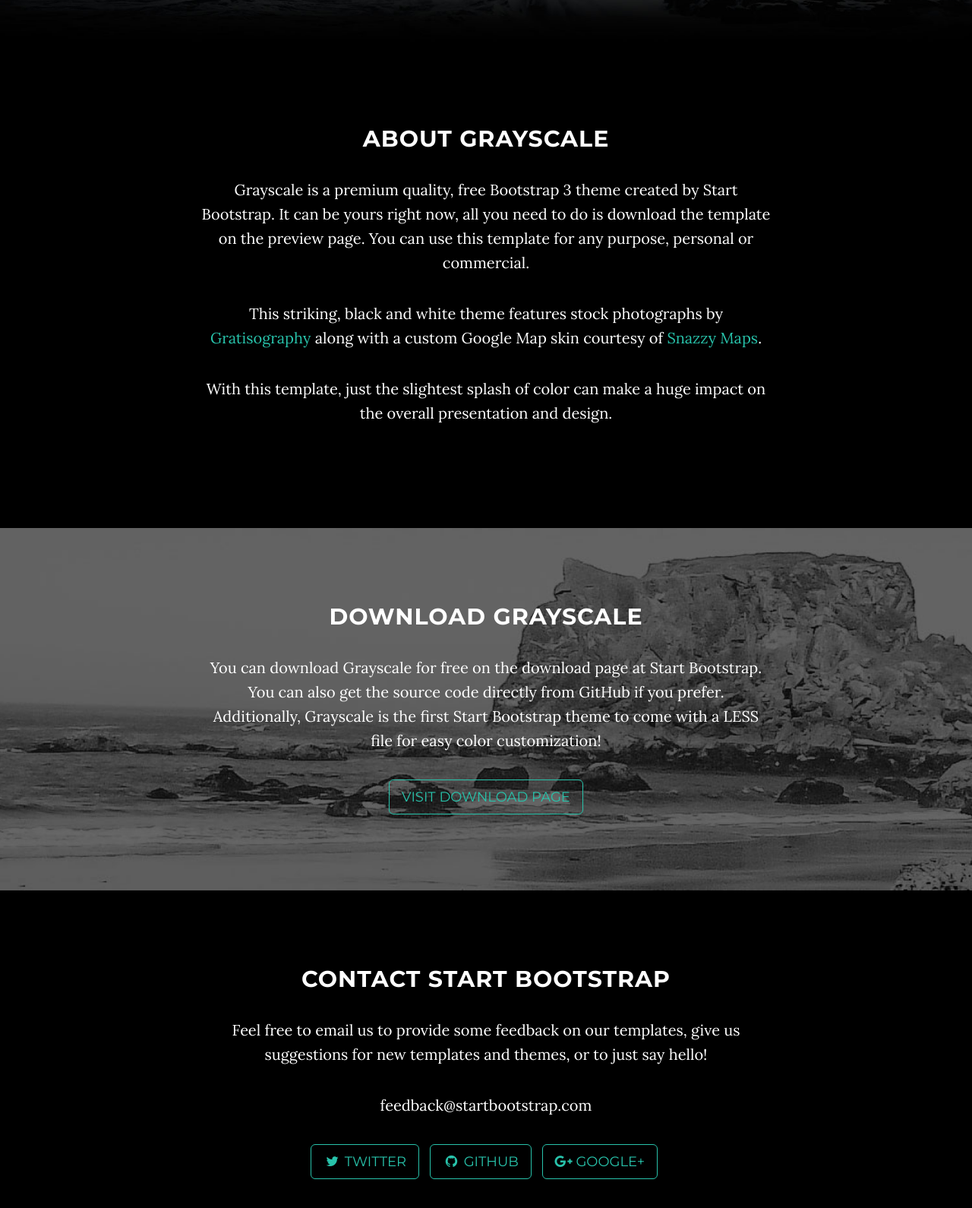
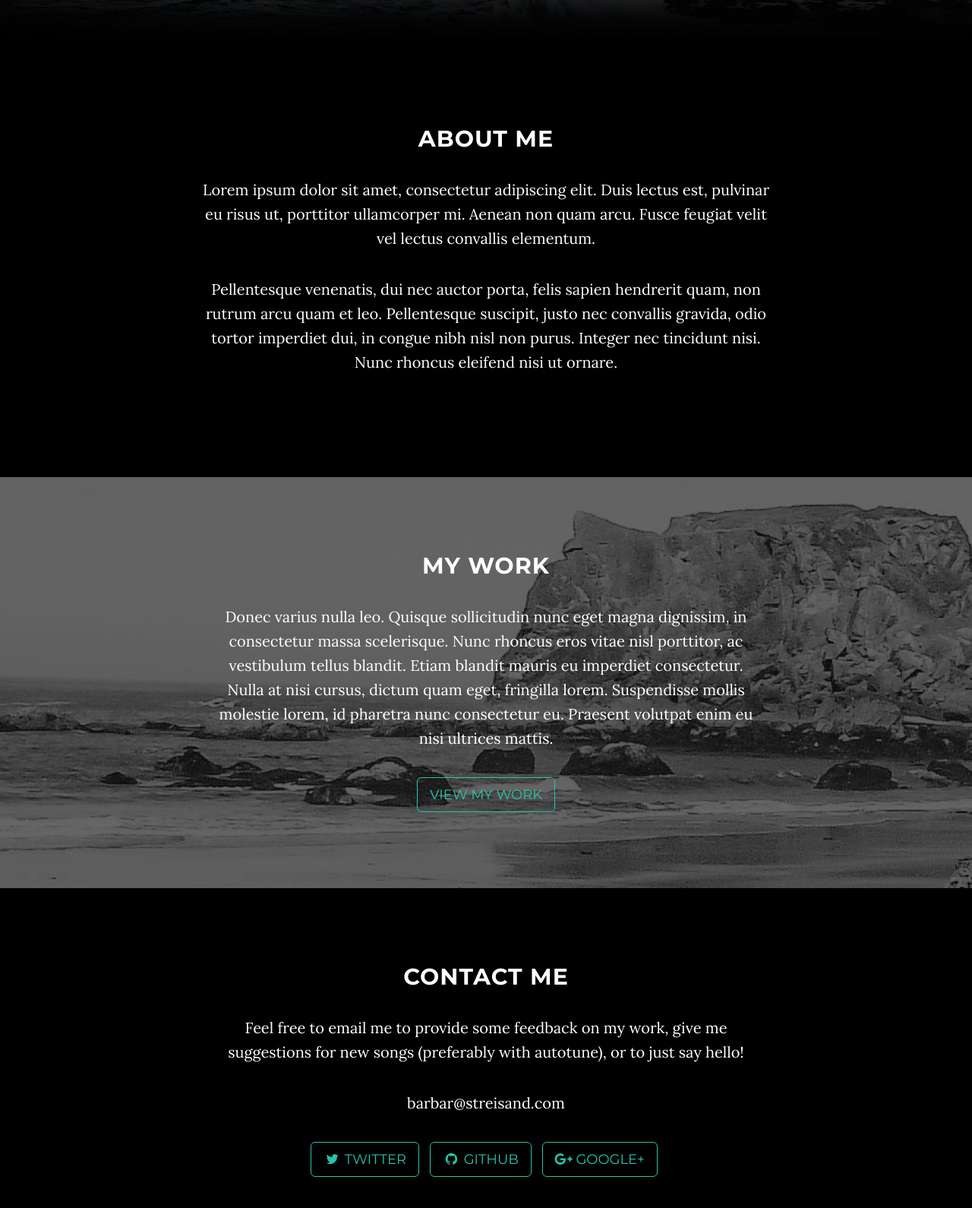
Before and after one commit to yukt222/express-starter, a website: page views/index.html in a window 1280 px wide. Shown: the part 734-2324 px from the top of the page at 76% size. Drawn offline with nearby package versions, Linux system fonts and the light colour scheme; files that its build step writes are made by us from their sources; files whose address does not match are found by name.

Commit message:
rename all template information to be portfolio specific

```diff
--- a/static/css/grayscale.css
+++ b/static/css/grayscale.css
@@ -156,7 +156,7 @@
     }
 
     .brand-heading {
-        font-size: 100px;
+        font-size: 75px;
     }
 
     .intro-text {
@@ -242,7 +242,7 @@
     padding-top: 100px;
 }
 
-.download-section {
+.my_work-section {
     width: 100%;
     padding: 50px 0;
     color: #fff;
@@ -255,7 +255,7 @@
 }
 
 @media(min-width:767px) {
-    .download-section {
+    .my_work-section {
         padding: 100px 0;
     }
 }
--- a/views/index.html
+++ b/views/index.html
@@ -7,7 +7,8 @@
     <meta name="description" content="">
     <meta name="author" content="">
 
-    <title>Grayscale - Free One Page Theme for Bootstrap 3</title>
+    <!-- EDIT ME -->
+    <title>My Portfolio</title>
 
     <!-- Bootstrap Core CSS -->
     <link href="http://netdna.bootstrapcdn.com/bootstrap/3.0.3/css/bootstrap.min.css" rel="stylesheet" type="text/css">
@@ -31,7 +32,8 @@
                     <i class="fa fa-bars"></i>
                 </button>
                 <a class="navbar-brand" href="#page-top">
-                    <i class="fa fa-play-circle"></i>  <span class="light">Start</span> Bootstrap
+                    <!-- EDIT ME -->
+                    <i class="fa fa-play-circle"></i>  <span class="light">My</span> Portfolio
                 </a>
             </div>
 
@@ -43,10 +45,11 @@
                         <a href="#page-top"></a>
                     </li>
                     <li class="page-scroll">
-                        <a href="#about">About</a>
+                        <!-- EDIT ME -->
+                        <a href="#about">About Me</a>
                     </li>
                     <li class="page-scroll">
-                        <a href="#download">Download</a>
+                        <a href="#my_work">My Work</a>
                     </li>
                     <li class="page-scroll">
                         <a href="#contact">Contact</a>
@@ -63,8 +66,10 @@
             <div class="container">
                 <div class="row">
                     <div class="col-md-8 col-md-offset-2">
-                        <h1 class="brand-heading">Grayscale</h1>
-                        <p class="intro-text">A free, premium quality, responsive one page Bootstrap theme created by Start Bootstrap.</p>
+                        <!-- EDIT ME -->
+                        <h1 class="brand-heading">Barbara Streisand</h1>
+                        <!-- EDIT ME -->
+                        <p class="intro-text">This is my portfolio, and stuff. Here's another sentence about me. I also have a website. You are currently looking at it.</p>
                         <div class="page-scroll">
                             <a href="#about" class="btn btn-circle">
                                 <i class="fa fa-angle-double-down animated"></i>
@@ -79,21 +84,22 @@
     <section id="about" class="container content-section text-center">
         <div class="row">
             <div class="col-lg-8 col-lg-offset-2">
-                <h2>About Grayscale</h2>
-                <p>Grayscale is a premium quality, free Bootstrap 3 theme created by Start Bootstrap. It can be yours right now, all you need to do is download the template on the preview page. You can use this template for any purpose, personal or commercial.</p>
-                <p>This striking, black and white theme features stock photographs by <a href="http://gratisography.com/">Gratisography</a> along with a custom Google Map skin courtesy of <a href="http://snazzymaps.com/">Snazzy Maps</a>.</p>
-                <p>With this template, just the slightest splash of color can make a huge impact on the overall presentation and design.</p>
+                <!-- EDIT ME -->
+                <h2>About Me</h2>
+                <p>Lorem ipsum dolor sit amet, consectetur adipiscing elit. Duis lectus est, pulvinar eu risus ut, porttitor ullamcorper mi. Aenean non quam arcu. Fusce feugiat velit vel lectus convallis elementum.</p>
+                <p>Pellentesque venenatis, dui nec auctor porta, felis sapien hendrerit quam, non rutrum arcu quam et leo. Pellentesque suscipit, justo nec convallis gravida, odio tortor imperdiet dui, in congue nibh nisl non purus. Integer nec tincidunt nisi. Nunc rhoncus eleifend nisi ut ornare.</p>
             </div>
         </div>
     </section>
 
-    <section id="download" class="content-section text-center">
-        <div class="download-section">
+    <section id="my_work" class="content-section text-center">
+        <div class="my_work-section">
             <div class="container">
                 <div class="col-lg-8 col-lg-offset-2">
-                    <h2>Download Grayscale</h2>
-                    <p>You can download Grayscale for free on the download page at Start Bootstrap. You can also get the source code directly from GitHub if you prefer. Additionally, Grayscale is the first Start Bootstrap theme to come with a LESS file for easy color customization!</p>
-                    <a href="http://startbootstrap.com/grayscale" class="btn btn-default btn-lg">Visit Download Page</a>
+                    <!-- EDIT ME -->
+                    <h2>My Work</h2>
+                    <p>Donec varius nulla leo. Quisque sollicitudin nunc eget magna dignissim, in consectetur massa scelerisque. Nunc rhoncus eros vitae nisl porttitor, ac vestibulum tellus blandit. Etiam blandit mauris eu imperdiet consectetur. Nulla at nisi cursus, dictum quam eget, fringilla lorem. Suspendisse mollis molestie lorem, id pharetra nunc consectetur eu. Praesent volutpat enim eu nisi ultrices mattis.</p>
+                    <a href="http://www.youtube.com/watch?v=J1mGWhLwu64" class="btn btn-default btn-lg">View My Work</a>
                 </div>
             </div>
         </div>
@@ -102,15 +108,19 @@
     <section id="contact" class="container content-section text-center">
         <div class="row">
             <div class="col-lg-8 col-lg-offset-2">
-                <h2>Contact Start Bootstrap</h2>
-                <p>Feel free to email us to provide some feedback on our templates, give us suggestions for new templates and themes, or to just say hello!</p>
-                <p>feedback@startbootstrap.com</p>
+                <!-- EDIT ME -->
+                <h2>Contact Me</h2>
+                <p>Feel free to email me to provide some feedback on my work, give me suggestions for new songs (preferably with autotune), or to just say hello!</p>
+                <p>barbar@streisand.com</p>
                 <ul class="list-inline banner-social-buttons">
-                    <li><a href="https://twitter.com/SBootstrap" class="btn btn-default btn-lg"><i class="fa fa-twitter fa-fw"></i> <span class="network-name">Twitter</span></a>
+                    <!-- EDIT ME -->
+                    <li><a href="https://twitter.com/BarbraStreisand" class="btn btn-default btn-lg"><i class="fa fa-twitter fa-fw"></i> <span class="network-name">Twitter</span></a>
                     </li>
-                    <li><a href="https://github.com/IronSummitMedia/startbootstrap" class="btn btn-default btn-lg"><i class="fa fa-github fa-fw"></i> <span class="network-name">Github</span></a>
+                    <!-- EDIT ME -->
+                    <li><a href="https://github.com/pftp" class="btn btn-default btn-lg"><i class="fa fa-github fa-fw"></i> <span class="network-name">Github</span></a>
                     </li>
-                    <li><a href="https://plus.google.com/+Startbootstrap/posts" class="btn btn-default btn-lg"><i class="fa fa-google-plus fa-fw"></i> <span class="network-name">Google+</span></a>
+                    <!-- EDIT ME (OR REMOVE ME LOL) -->
+                    <li><a href="https://www.google.com/#q=does+anyone+actually+use+google%2B" class="btn btn-default btn-lg"><i class="fa fa-google-plus fa-fw"></i> <span class="network-name">Google+</span></a>
                     </li>
                 </ul>
             </div>
```
